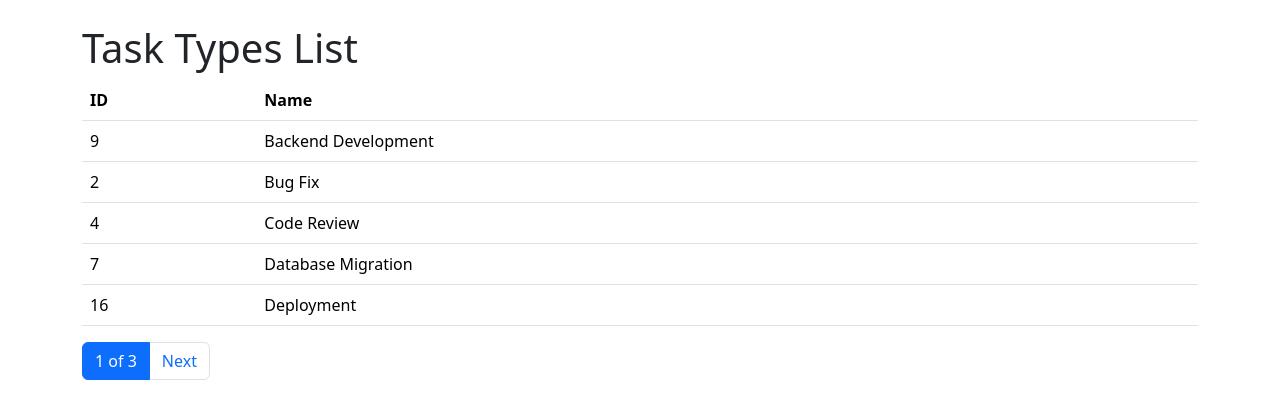
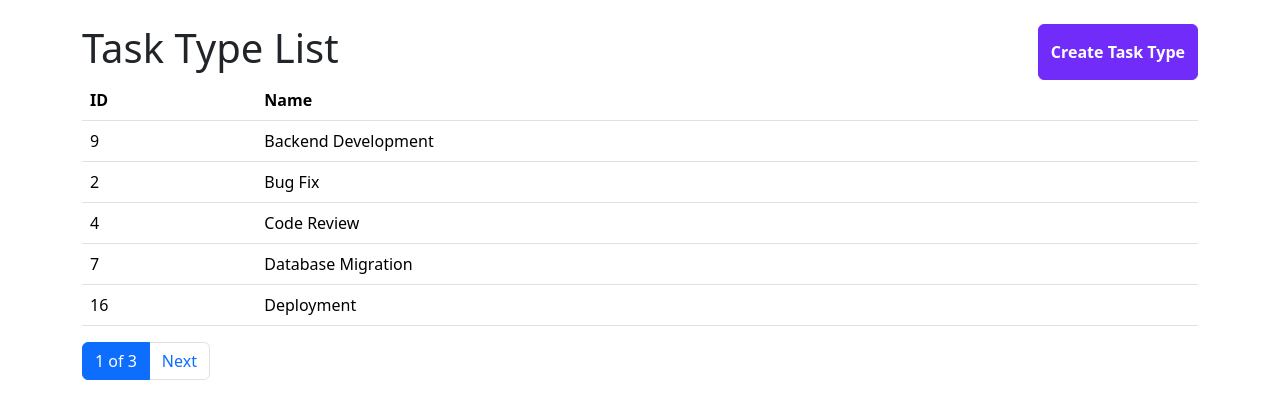
Before and after one commit to pavliukkk/task-manager, a Django app: page /task-types/ in a window 1280 px wide. Shown: the part 73-492 px from the top of the page. Run offline with Django 5.2, Linux system fonts and the light colour scheme; a user stored in the database is signed in; data comes from the database, SQL or seed files in the repository; some libraries are stand-ins or nearby versions.

Commit message:
created tasktype_form page, implemented view and url & added button 'Create Task Type' in task_type_list

```diff
--- a/task_manager/urls.py
+++ b/task_manager/urls.py
@@ -8,7 +8,8 @@ from .views import (
     TaskTypesListView,
     WorkerCreateView,
     PositionCreateView,
-    TaskCreateView
+    TaskCreateView,
+    TaskTypeCreateView
 )
 
 app_name = 'task_manager'
@@ -22,4 +23,5 @@ urlpatterns = [
     path("tasks/", TaskListView.as_view(), name="task-list"),
     path("tasks/create/", TaskCreateView.as_view(), name="task-create"),
     path("task-types/", TaskTypesListView.as_view(), name="task-types-list"),
+    path("tasks-types/create/", TaskTypeCreateView.as_view(), name="task-type-create"),
 ]
--- a/task_manager/views.py
+++ b/task_manager/views.py
@@ -72,6 +72,12 @@ class TaskTypesListView(LoginRequiredMixin, generic.ListView):
     paginate_by = 5
 
 
+class TaskTypeCreateView(LoginRequiredMixin, generic.CreateView):
+    model = TaskType
+    fields = "__all__"
+    success_url = reverse_lazy("task_manager:task-types-list")
+
+
 class WorkerCreateView(LoginRequiredMixin, generic.CreateView):
     model = Worker
     form_class = WorkerCreateForm
--- a/templates/task_manager/task_type_list.html
+++ b/templates/task_manager/task_type_list.html
@@ -2,8 +2,11 @@
 
 {% block content %}
   <div class="container">
-    <h1>Task Types List
-    </h1>
+    <div class="list-and-create-btns">
+      <h1>Task Type List
+      </h1>
+      <a class="btn btn-bd-primary create" href="{% url "task_manager:task-type-create" %}">Create Task Type</a>
+    </div>
 
     {% if tasktype_list %}
       <table class="table">
```
Also changed, not shown: templates/task_manager/tasktype_form.html (added, +8 -0 lines).
